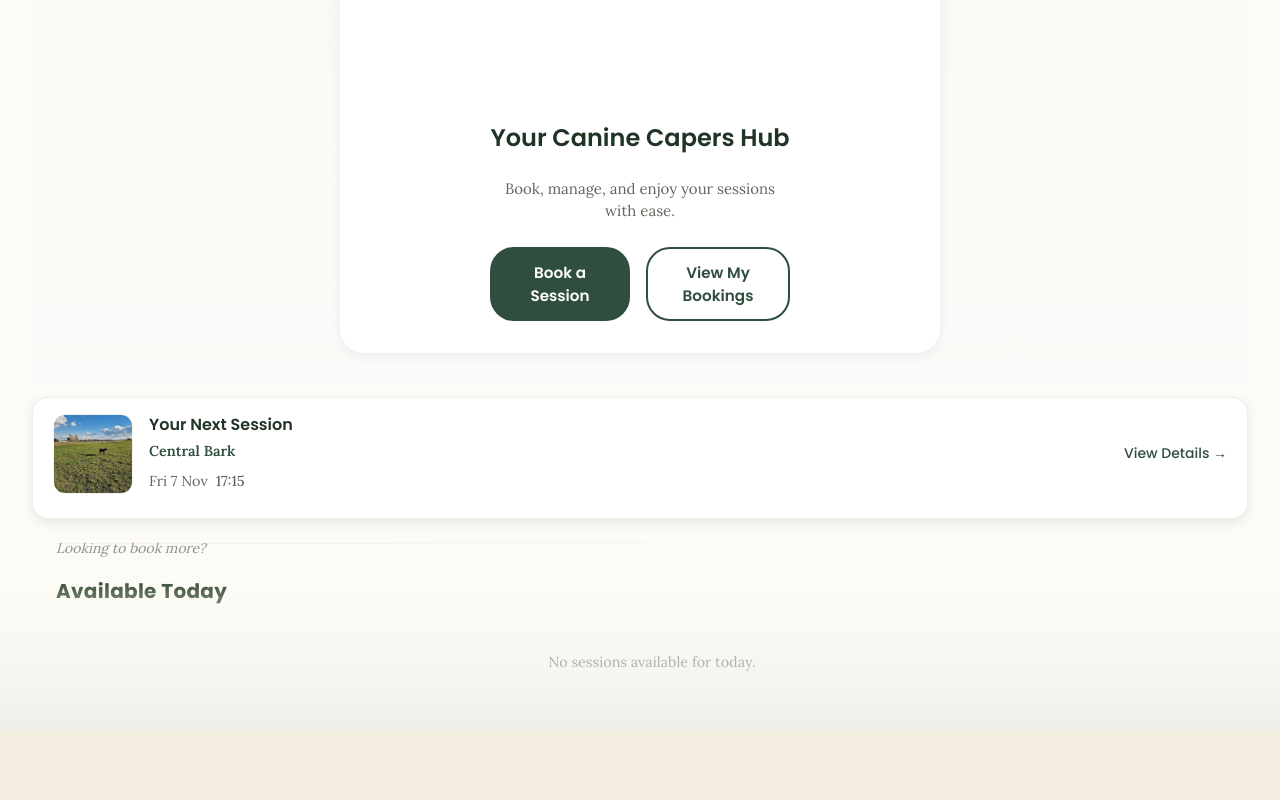
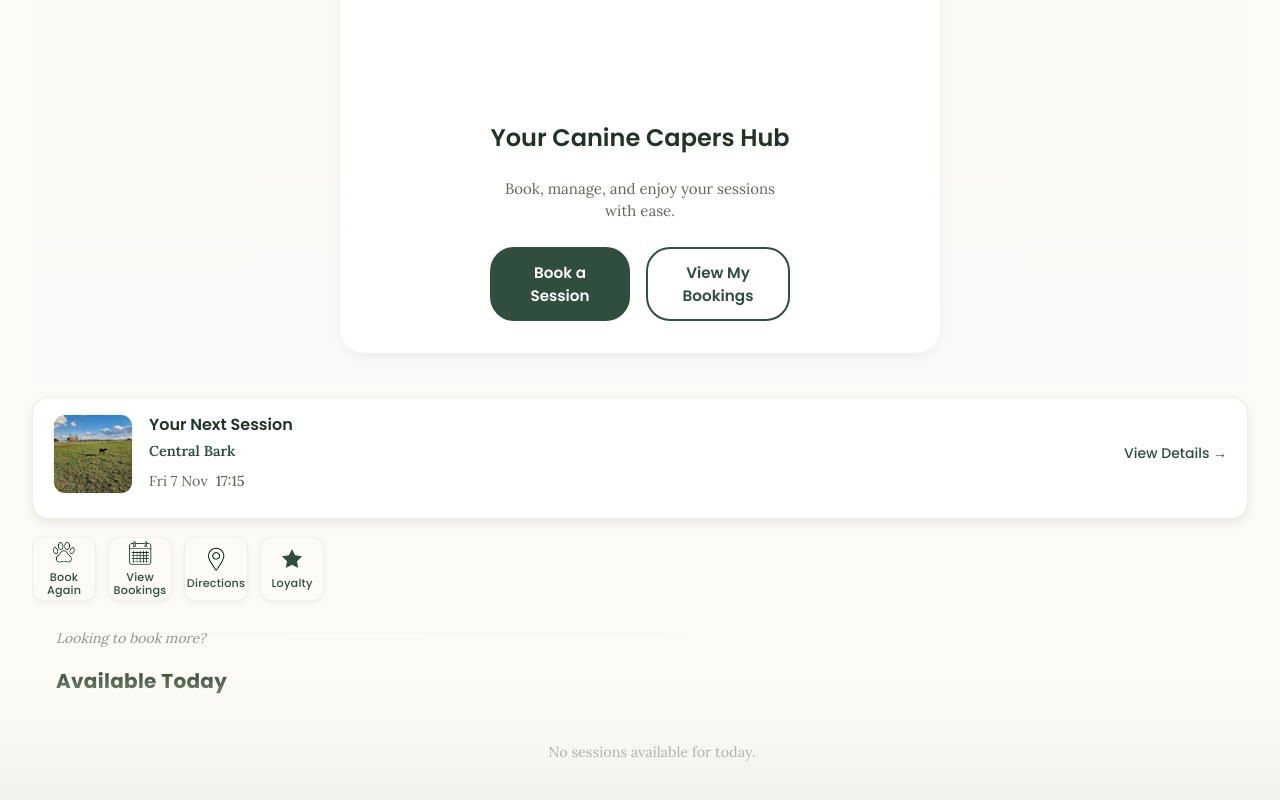
Before and after one commit to freddiegibz/caninecapers, a Next.js app: page /dashboard in a window 1280 px wide. Shown: the part 1092-1892 px from the top of the page. Before the commit the page ends 1822 px from the top, so only its background shows below. Built offline with nearby package versions, Linux system fonts and the light colour scheme; no server answers.

Commit message:
Icons Added

```diff
--- a/app/dashboard/page.module.css
+++ b/app/dashboard/page.module.css
@@ -304,6 +304,95 @@
 
 .viewDetailsLink:hover {
   opacity: 0.7;
+}
+
+/* Quick Actions Row */
+.quickActionsContainer {
+  margin-bottom: 1.125rem;
+  padding: 0;
+}
+
+.quickActionsScroll {
+  display: flex;
+  gap: 0.75rem;
+  overflow-x: auto;
+  scrollbar-width: none;
+  -ms-overflow-style: none;
+  padding-bottom: 0.5rem;
+  padding-left: 0;
+  padding-right: 0;
+}
+
+.quickActionsScroll::-webkit-scrollbar {
+  display: none;
+}
+
+.quickActionButton {
+  flex-shrink: 0;
+  width: 64px;
+  height: 64px;
+  background-color: #FDFBF6;
+  border-radius: 12px;
+  border: 1px solid rgba(226, 220, 203, 0.4);
+  box-shadow: 0 2px 6px rgba(0, 0, 0, 0.06);
+  display: flex;
+  flex-direction: column;
+  align-items: center;
+  justify-content: center;
+  gap: 0.25rem;
+  padding: 0.5rem;
+  cursor: pointer;
+  transition: all 0.2s ease;
+  text-decoration: none;
+  position: relative;
+  font-family: inherit;
+  margin: 0;
+}
+
+.quickActionButton:hover {
+  transform: translateY(-2px);
+  box-shadow: 0 4px 12px rgba(0, 0, 0, 0.1);
+  border-color: rgba(47, 78, 62, 0.3);
+  background-color: #FAF9F5;
+}
+
+.quickActionButton:active {
+  transform: translateY(0);
+  box-shadow: 0 2px 6px rgba(0, 0, 0, 0.08);
+  background-color: rgba(47, 78, 62, 0.05);
+}
+
+.quickActionIcon {
+  display: flex;
+  align-items: center;
+  justify-content: center;
+  width: 24px;
+  height: 24px;
+  flex-shrink: 0;
+}
+
+.quickActionIcon img {
+  width: 24px;
+  height: 24px;
+  object-fit: contain;
+  filter: brightness(0) saturate(100%) invert(18%) sepia(25%) saturate(800%) hue-rotate(100deg) brightness(0.85) contrast(1.1);
+}
+
+.quickActionIcon svg {
+  width: 24px;
+  height: 24px;
+  flex-shrink: 0;
+}
+
+.quickActionLabel {
+  font-family: var(--font-poppins);
+  font-size: 0.7rem;
+  font-weight: 500;
+  color: #2F4E3E;
+  text-align: center;
+  line-height: 1.1;
+  letter-spacing: 0.2px;
+  margin-top: 0.125rem;
 }
 
 /* Available Today Caption */
@@ -1389,6 +1478,24 @@
     font-size: 0.8rem;
   }
 
+  .quickActionsContainer {
+    margin-bottom: 1rem;
+  }
+
+  .quickActionsScroll {
+    gap: 0.625rem;
+  }
+
+  .quickActionButton {
+    width: 64px;
+    height: 64px;
+    border-radius: 12px;
+  }
+
+  .quickActionLabel {
+    font-size: 0.65rem;
+  }
+
   .sectionToggle {
     margin-bottom: 1.25rem;
     max-width: none;
--- a/app/dashboard/page.tsx
+++ b/app/dashboard/page.tsx
@@ -202,6 +202,53 @@ export default function Dashboard() {
               </div>
             </div>
 
+            {/* Quick Actions Row */}
+            <div className={styles.quickActionsContainer}>
+              <div className={styles.quickActionsScroll}>
+                <Link href="/book" className={styles.quickActionButton}>
+                  <div className={styles.quickActionIcon}>
+                    <Image
+                      src="/booksession.png"
+                      alt="Book Again"
+                      width={24}
+                      height={24}
+                    />
+                  </div>
+                  <span className={styles.quickActionLabel}>Book Again</span>
+                </Link>
+                <Link href="/my-sessions" className={styles.quickActionButton}>
+                  <div className={styles.quickActionIcon}>
+                    <Image
+                      src="/viewsessions.png"
+                      alt="View Bookings"
+                      width={24}
+                      height={24}
+                    />
+                  </div>
+                  <span className={styles.quickActionLabel}>View Bookings</span>
+                </Link>
+                <Link href="/location" className={styles.quickActionButton}>
+                  <div className={styles.quickActionIcon}>
+                    <Image
+                      src="/location.png"
+                      alt="Directions"
+                      width={24}
+                      height={24}
+                    />
+                  </div>
+                  <span className={styles.quickActionLabel}>Directions</span>
+                </Link>
+                <button className={styles.quickActionButton}>
+                  <div className={styles.quickActionIcon}>
+                    <svg width="24" height="24" viewBox="0 0 24 24" fill="none" xmlns="http://www.w3.org/2000/svg">
+                      <path d="M12 2L15.09 8.26L22 9.27L17 14.14L18.18 21.02L12 17.77L5.82 21.02L7 14.14L2 9.27L8.91 8.26L12 2Z" fill="#2F4E3E"/>
+                    </svg>
+                  </div>
+                  <span className={styles.quickActionLabel}>Loyalty</span>
+                </button>
+              </div>
+            </div>
+
             {/* Available Today Section */}
             <div className={styles.availableTodayContent}>
               <p className={styles.availableTodayCaption}>Looking to book more?</p>
```
